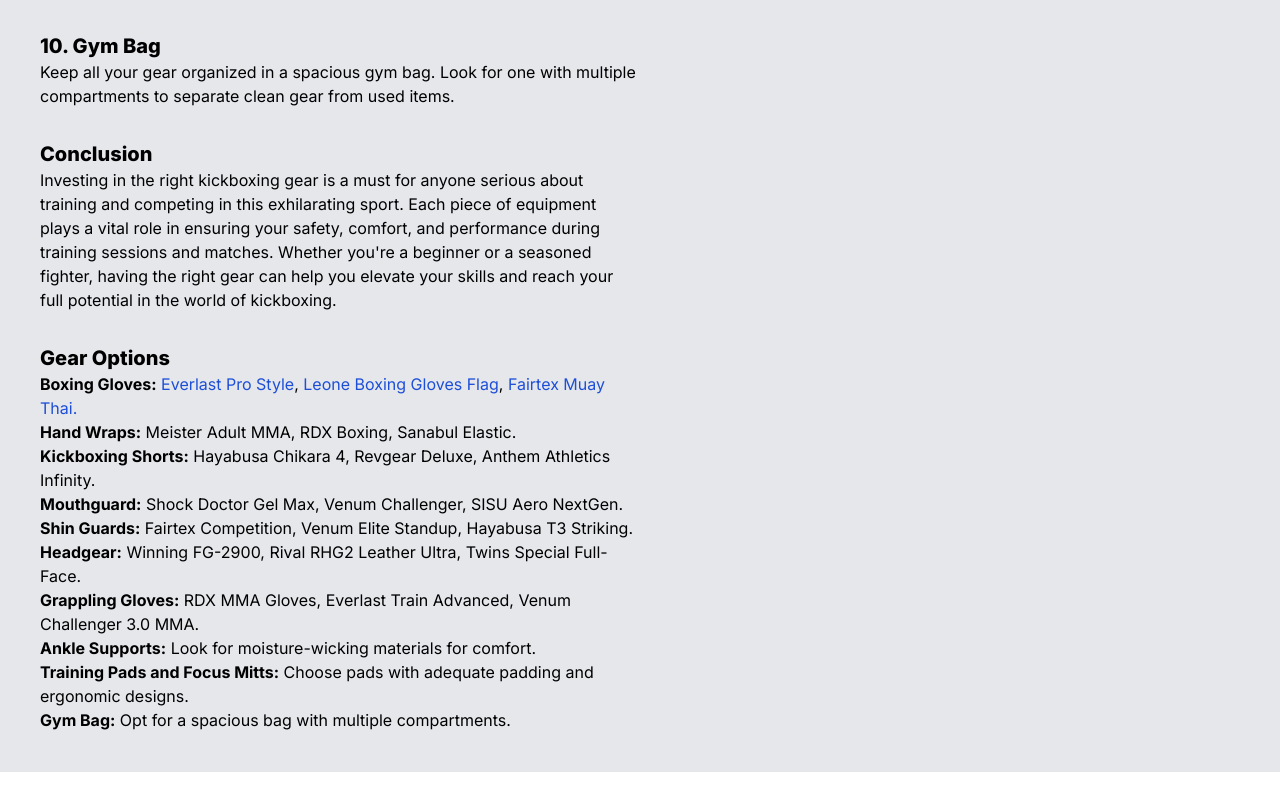
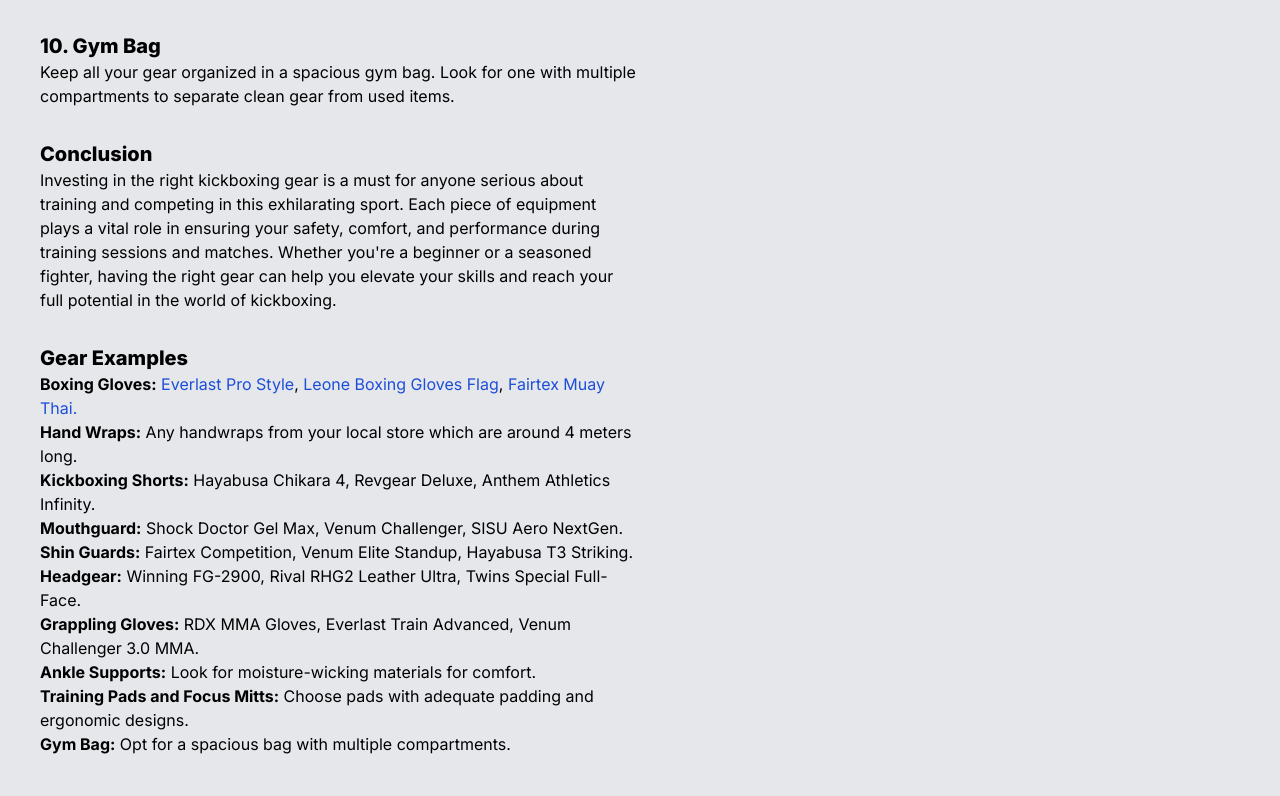
Before and after one commit to fran2007-k/fran2007-k.github.io, a Next.js app: page /articles/gear-recommendations in a window 1280 px wide. Shown: the part 2212-3008 px from the top of the page. Before the commit the page ends 2984 px from the top, so only its background shows below. Built offline with nearby package versions, Linux system fonts and the light colour scheme.

Commit message:
I don't remember what the changes are :)

```diff
--- a/src/app/articles/gear-recommendations/page.js
+++ b/src/app/articles/gear-recommendations/page.js
@@ -25,10 +25,10 @@ function Gear() {
                         "10. Gym Bag \n Keep all your gear organized in a spacious gym bag. Look for one with multiple compartments to separate clean gear from used items.",],
                         "Investing in the right kickboxing gear is a must for anyone serious about training and competing in this exhilarating sport. Each piece of equipment plays a vital role in ensuring your safety, comfort, and performance during training sessions and matches. Whether you're a beginner or a seasoned fighter, having the right gear can help you elevate your skills and reach your full potential in the world of kickboxing.")}
 
-                        <h3 className='text-xl font-extrabold mt-8'>Gear Options</h3>
+                        <h3 className='text-xl font-extrabold mt-8'>Gear Examples</h3>
                         <ol>
                             <li><b>Boxing Gloves:</b> <a href='https://www.everlast.com/pro-style-muay-thai-glove'>Everlast Pro Style</a>, <a href='https://www.leone1947.com/en/gloves/boxing-gloves/boxing-gloves-flag-gn212#GN212-01'>Leone Boxing Gloves Flag</a>, <a href='https://www.fairtex.com/universal-gloves-tight-fit-design.html'>Fairtex Muay Thai.</a></li>
-                            <li><b>Hand Wraps:</b> Meister Adult MMA, RDX Boxing, Sanabul Elastic.</li>
+                            <li><b>Hand Wraps:</b> Any handwraps from your local store which are around 4 meters long.</li>
                             <li><b>Kickboxing Shorts:</b> Hayabusa Chikara 4, Revgear Deluxe, Anthem Athletics Infinity.</li>
                             <li><b>Mouthguard:</b> Shock Doctor Gel Max, Venum Challenger, SISU Aero NextGen.</li>
                             <li><b>Shin Guards:</b> Fairtex Competition, Venum Elite Standup, Hayabusa T3 Striking.</li>
--- a/src/app/page.js
+++ b/src/app/page.js
@@ -1,5 +1,6 @@
 import Image from 'next/image'
 import './page.css'
+import { list } from 'postcss';
 
 function featuredContent(src, alt, text, link, att) {
   return (
```
